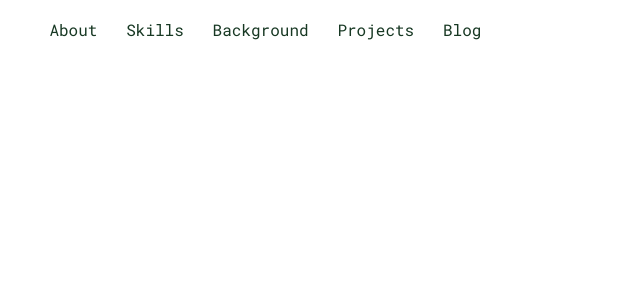
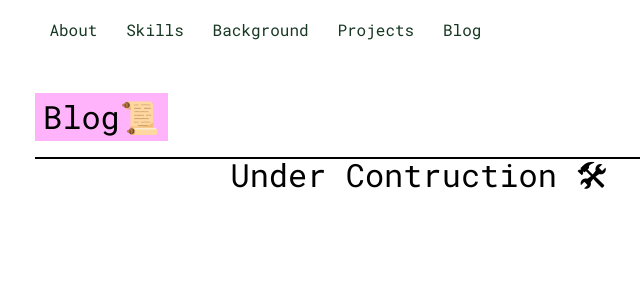
Before and after one commit to graemebrooks/KelsoBrooksPortfolio, a React (Create React App) app: page /blog in a window 1280 px wide. Shown: the top 300 px of the page, without its empty margins (221-861 px from the left). Built offline with nearby package versions, Linux system fonts and the light colour scheme; a small style sheet from the web is missing.

Commit message:
adds blog page component

```diff
--- a/src/App.tsx
+++ b/src/App.tsx
@@ -8,6 +8,7 @@ import AboutPage from './pages/AboutPage';
 import SkillsPage from './pages/SkillsPage';
 import BackgroundPage from './pages/BackgroundPage';
 import ProjectsPage from './pages/ProjectsPage';
+import BlogPage from './pages/BlogPage';
 
 function App() {
 	return (
@@ -27,6 +28,9 @@ function App() {
 				<Route path="/projects">
 					<ProjectsPage />
 				</Route>
+				<Route path="/blog">
+					<BlogPage />
+				</Route>
 			</Switch>
 		</div>
 	);
--- a/src/components/Nav.tsx
+++ b/src/components/Nav.tsx
@@ -49,11 +49,7 @@ const Div = styled.div`
 		}
 
 		.blogLink:hover {
-			background: #000000;
-
-			a {
-				color: white;
-			}
+			background: #ffb3fa;
 		}
 	}
 
--- a/src/components/Project.tsx
+++ b/src/components/Project.tsx
@@ -74,7 +74,7 @@ function Project({ name, imageUrl, description, projectLink, projectTags }: Proj
 		<Div>
 			<div className="projectBody">
 				<div className="firstColumn">
-					<img src={imageUrl} />
+					<img src={imageUrl} alt="project screenshot" />
 					<a href={projectLink} target="_blank" rel="noopener noreferrer">
 						Github Repo Link
 					</a>
--- /dev/null
+++ b/src/pages/BlogPage.tsx
@@ -0,0 +1,36 @@
+import React from 'react';
+import styled from 'styled-components';
+
+// Imported Components
+import PageHeader from '../components/PageHeader';
+import SkillCard from '../components/SkillCard';
+
+// Styles
+const Div = styled.div`
+	font-family: 'Roboto Mono', monospace;
+	margin-top: 2rem;
+
+	width: 60vw;
+
+	.skillsContainer {
+		display: flex;
+		flex-wrap: wrap;
+		margin-bottom: 4rem;
+	}
+`;
+
+function BlogPage() {
+	return (
+		<Div>
+			<PageHeader title="Blog" color="#ffb3fa" emoji="📜" />
+			<h2>
+				Under Contruction{' '}
+				<span role="img" aria-label="hammer and wrench">
+					🛠
+				</span>
+			</h2>
+		</Div>
+	);
+}
+
+export default BlogPage;
```
